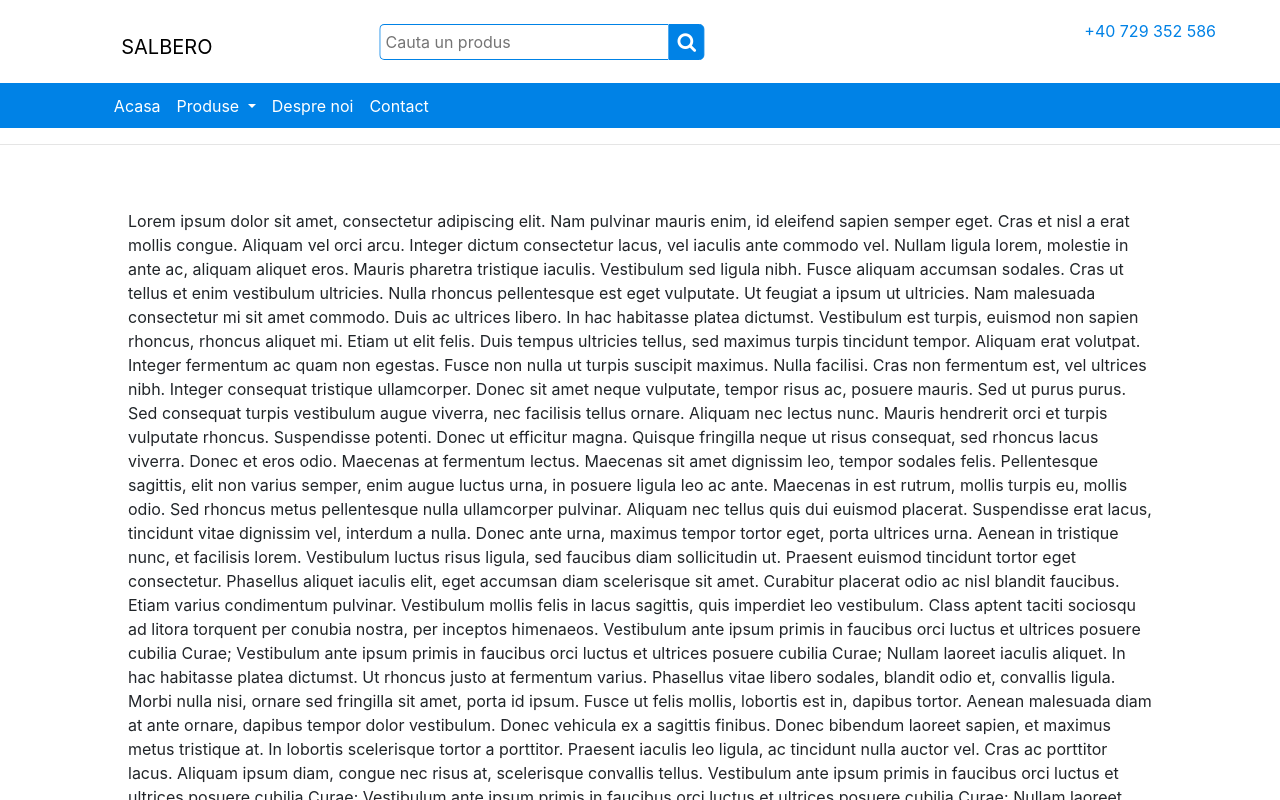
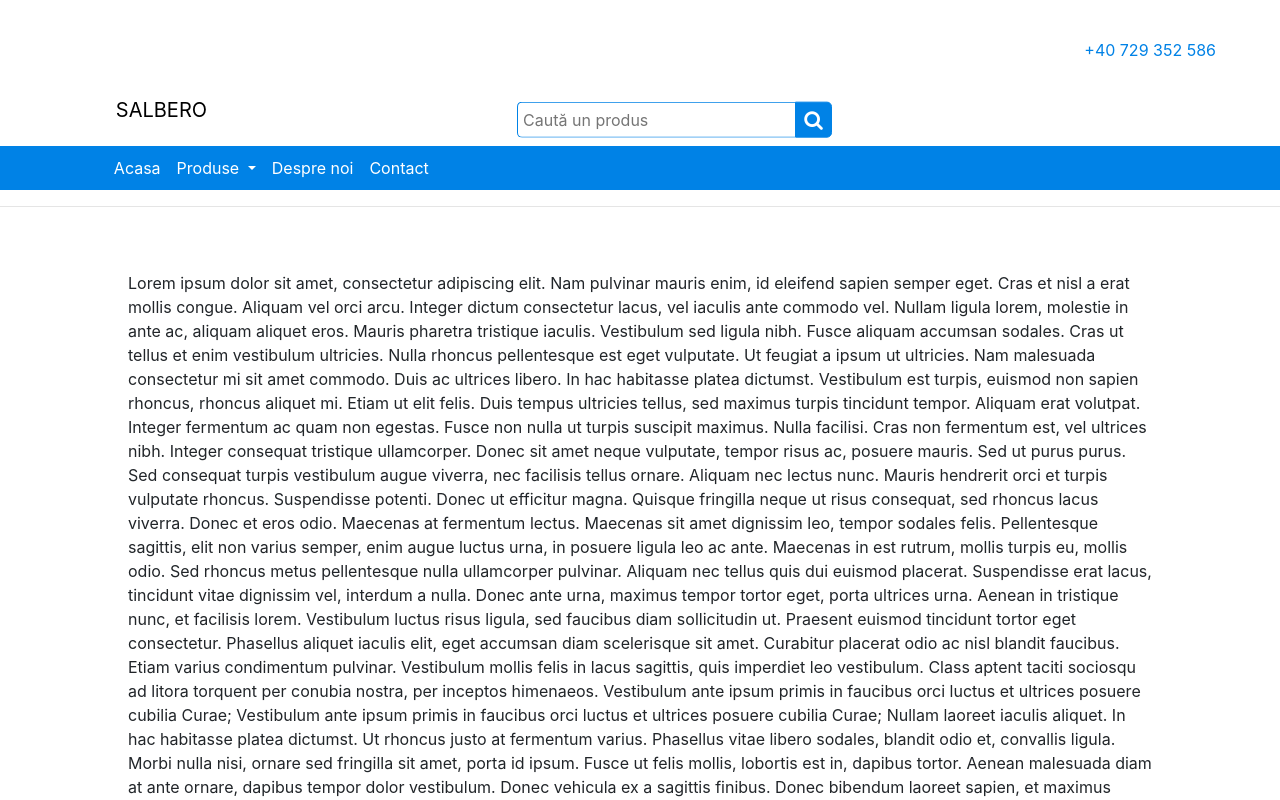
Before and after one commit to razvanmogosanu/Salbero, an Angular app: page / in a window 1280 px wide. Shown: the top 800 px of the page. Built offline with nearby package versions, Linux system fonts and the light colour scheme.

Commit message:
Mobile Search bar

```diff
--- a/src/app/components/footer/footer.component.html
+++ b/src/app/components/footer/footer.component.html
@@ -43,15 +43,12 @@
                     <li class="list-inline-item"><a href="https://www.fiverr.com/share/qb8D02" target="_blank"><i class="fa fa-envelope"></i></a></li>
                 </ul>
             </div>
-            <hr>
         </div>
         <div class="row">
             <div class="col-xs-12 col-sm-12 col-md-12 mt-2 mt-sm-2 text-center text-white">
                 <p><u><a href="https://www.nationaltransaction.com/">National Transaction Corporation</a></u> is a Registered MSP/ISO of Elavon, Inc. Georgia [a wholly owned subsidiary of U.S. Bancorp, Minneapolis, MN]</p>
                 <p class="h6">© All right Reversed.<a class="text-green ml-2" href="https://www.sunlimetech.com" target="_blank">Sunlimetech</a></p>
             </div>
-            <hr>
         </div>
     </div>
 </section>
-<!-- ./Footer -->
--- a/src/app/components/navbar/navbar.component.css
+++ b/src/app/components/navbar/navbar.component.css
@@ -1,6 +1,11 @@
 .navbar{
     height: 2.8em;
     margin-top: 1.2em;
+}
+
+.navbar-brand{
+    color: black;
+    margin-left: 8%;
 }
 
 .navbar-light li a{
@@ -10,7 +15,6 @@
 
 .navbar-custom{
     background-color: #0082E6 ;/*#0082E6 - not lighter*/
-
 }
 
 .navbar-collapse{
@@ -37,20 +41,24 @@
 #phone{
     text-decoration: none;
     color: #0082E6;
-    float:right;
     margin-right: 5%;
 }
 
 /*-----------------Search box-------------------*/
-body{
-    background: #f2f2f2;
+.wrap{
+    width: 30%;
+    position: absolute;
+    top: 50%;
+    left: 50%;
+    transform: translate(-50%, -50%);
 }
 
 .search {
-    width: 100%;
-
     position: relative;
     display: flex;
+    margin-right: -93%;
+    margin-top: 8%;
+    padding-left: 18%;
 }
 
 .searchTerm {
@@ -60,15 +68,11 @@ body{
     padding: 5px;
     border-radius: 5px 0 0 5px;
     outline: none;
-    color: black;
-}
-
-.searchTerm:focus{
-    color: dimgray;
+    color: #3b3b3b;
 }
 
 .searchButton {
-    width: 12%;
+    width: 2em;
     border: 1px solid #0082E6;
     background: #0082E6;
     text-align: center;
@@ -76,12 +80,44 @@ body{
     border-radius: 0 5px 5px 0 ;
     cursor: pointer;
     font-size: 20px;
+    outline: 0;
 }
 
-.wrap{
-    width: 30%;
-    position: absolute;
-    top: 50%;
-    left: 50%;
-    transform: translate(-50%, -50%);
+@media only screen and (min-width: 768px) {
+    .wrap{
+        width: 30%;
+        position: absolute;
+        top: 50%;
+        left: 50%;
+        transform: translate(-50%, -50%);
+    }
+
+    .search {
+        width: 100%;
+        position: relative;
+        display: flex;
+    }
+
+    .searchTerm {
+        width: 100%;
+        border: 1px solid #0082E6;
+        border-right: none;
+        padding: 5px;
+        border-radius: 5px 0 0 5px;
+        outline: none;
+        color: #3b3b3b;
+    }
+
+    .searchButton {
+        width: 2em;
+        border: 1px solid #0082E6;
+        background: #0082E6;
+        text-align: center;
+        color: #fff;
+        border-radius: 0 5px 5px 0 ;
+        cursor: pointer;
+        font-size: 20px;
+        outline: 0;
+    }
+
 }
--- a/src/app/components/navbar/navbar.component.html
+++ b/src/app/components/navbar/navbar.component.html
@@ -1,18 +1,21 @@
-<div>
+<div style="text-align: right; margin-top: 3%">
     <a id="phone" href="tel:+40729352586">+40 729 352 586</a>
 </div>
-<div class="navbar">
-    <a class="navbar-brand" style="color:black; margin-left: 10%" href="#">SALBERO</a>
+
+
+<div class="navbar" id="upper-navbar">
+    <a class="navbar-brand" href="#">SALBERO</a>
     <div class="wrap">
         <div class="search">
-            <input type="text" class="searchTerm" placeholder="Cauta un produs">
+            <input type="text" class="searchTerm" placeholder="Caută un produs">
             <button type="submit" class="searchButton">
                 <i class="fa fa-search"></i>
             </button>
         </div>
     </div>
+</div>
 
-</div>
+
 <nav class="navbar navbar-expand-md navbar-light navbar-custom">
     <button class="navbar-toggler ml-auto navbar-dark" id="nav-dropdown" type="button" data-toggle="collapse"
             data-target="#navbarNavDropdown"
@@ -37,10 +40,11 @@
                     <a class="dropdown-item" style="color: black; font-weight: 300" href="#">Boltari</a>
                     <a class="dropdown-item" style="color: black; font-weight: 300" href="#">Pavele</a>
                     <a class="dropdown-item" style="color: black; font-weight: 300" href="#">Tigla</a>
+                    <a class="dropdown-item" style="color: black; font-weight: 300" href="#">Borduri</a>
                     <a class="dropdown-item" style="color: black; font-weight: 300" href="#">Caciuli si Coame gard</a>
                     <a class="dropdown-item" style="color: black; font-weight: 300" href="#">Fantana Arteziana</a>
                     <a class="dropdown-item" style="color: black; font-weight: 300" href="#">Piatra Decorativa</a>
-                    <a class="dropdown-item" style="color: black; font-weight: 300" href="#">Jardiniera</a>
+                    <a class="dropdown-item" style="color: black; font-weight: 300" href="#">Jardiniere</a>
                 </div>
             </li>
 
```
